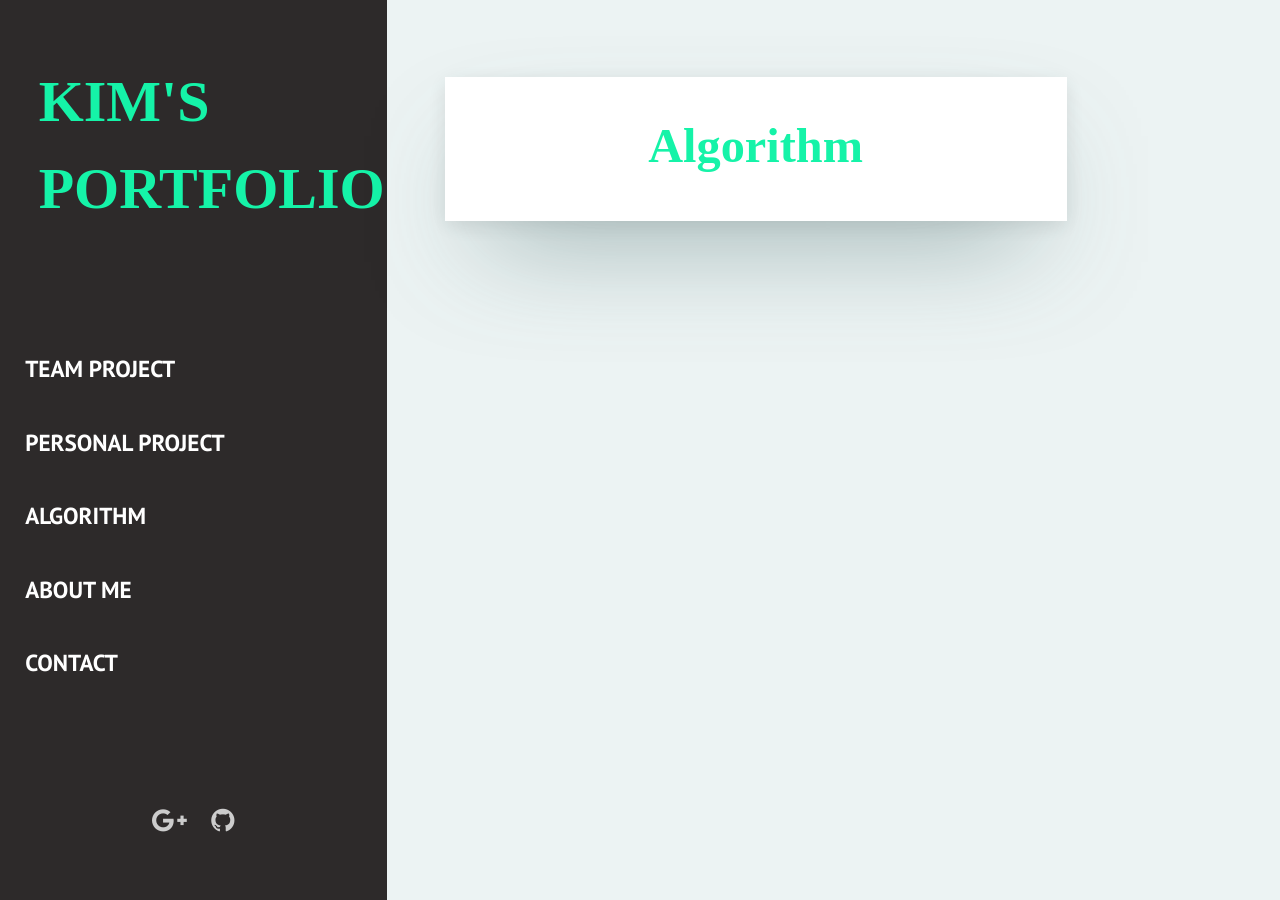
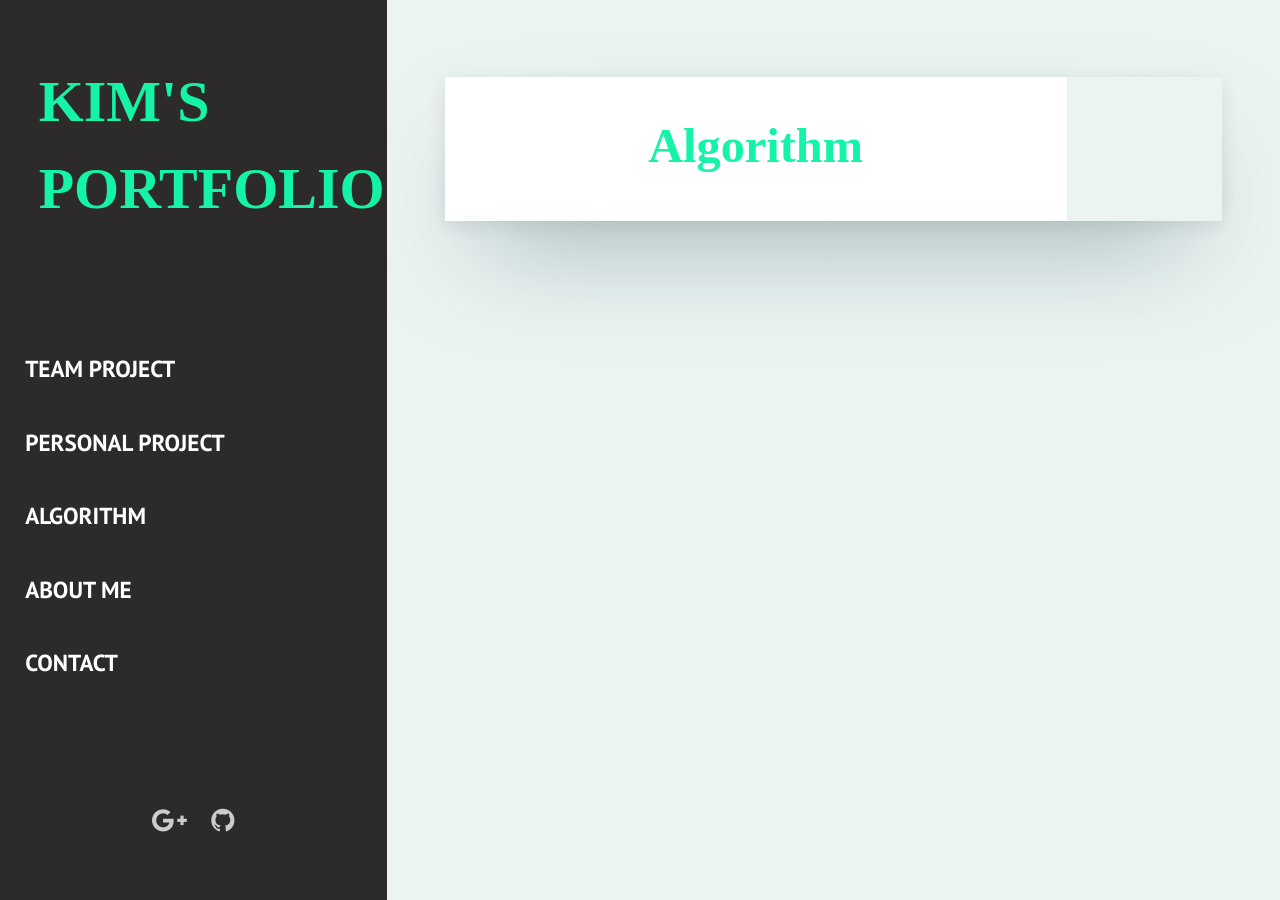
Before and after one commit to kimgusxo/kimgusxo.github.io, a Jekyll site: the page built from _pages/algorithm.html, in a window 1280 px wide. Built offline with Jekyll 4.4.1, drawn with Linux system fonts in a browser that asks for light colours; some web fonts are replaced.

Commit message:
넓이 늘리기

```diff
--- a/assets/css/main.css
+++ b/assets/css/main.css
@@ -887,14 +887,13 @@ pre code {
 .main-article, .page-article, .post {
   margin-bottom: 6rem;
   box-shadow: 0px 50px 110px -40px rgba(86, 119, 119, 0.68), 0px 5px 20px rgba(0, 0, 0, 0.1);
-  max-width: 80%;
-  min-width: 40%;
 }
 .main-article .header-article, .main-article .page-header, .page-article .header-article, .page-article .page-header, .post .header-article, .post .page-header {
   text-align: center;
   margin-bottom: 1rem;
 }
 .main-article .wrap-content, .page-article .wrap-content, .post .wrap-content {
+  max-width: 80%;
   background-color: #fff;
   padding: 1rem;
 }
```
